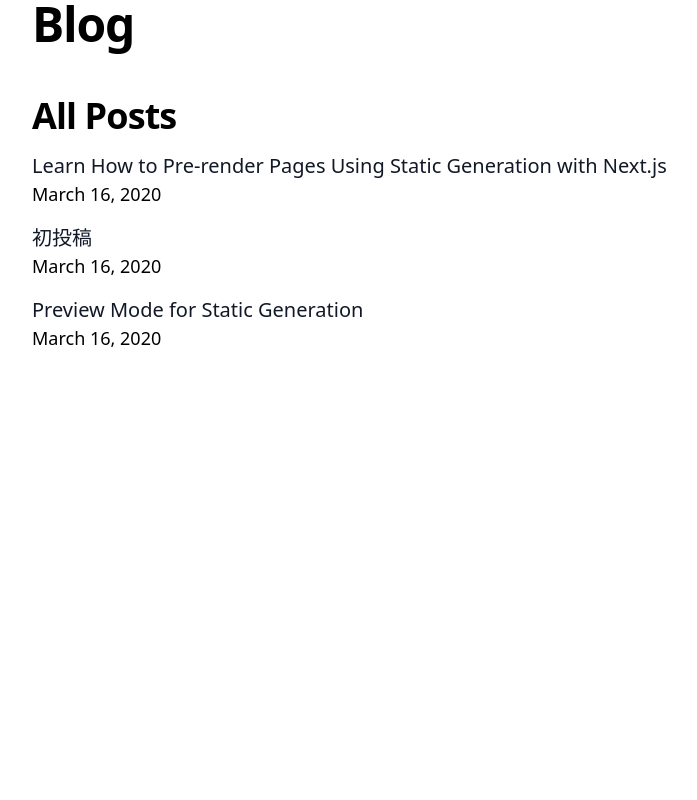
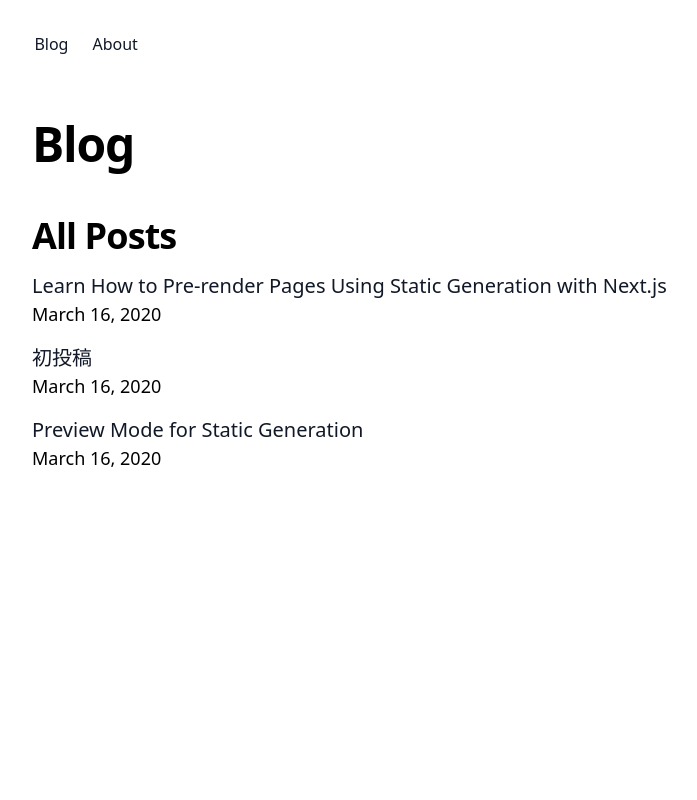
Before and after one commit to KentarouTawara/tech-blog-besed-Next.js, a Next.js app: page / in a window 1280 px wide. Shown: the top 800 px of the page, without its empty margins (272-969 px from the left). Built offline with nearby package versions, Linux system fonts and the light colour scheme.

Commit message:
add header

```diff
--- a/components/header.tsx
+++ b/components/header.tsx
@@ -2,12 +2,18 @@ import Link from 'next/link'
 
 const Header = () => {
   return (
-    <h2 className="text-2xl md:text-4xl font-bold tracking-tight md:tracking-tighter leading-tight mb-20 mt-8">
-      <Link href="/">
-        <a className="hover:underline">Blog</a>
-      </Link>
-      .
-    </h2>
+    <div className="flex flex-col justify-center px-8">
+      <nav className="flex items-center justify-between w-full relative max-w-2xl border-gray-200 dark:border-gray-700 mx-auto pt-8 pb-8 sm:pb-16  text-gray-900 ">
+        <div className="ml-[-0.60rem]">
+          <Link href="/">
+            <a className="p-1 sm:px-3 sm:py-2 rounded-lg hover:bg-gray-200 transition-all">Blog</a>
+          </Link>
+          <Link href="/about">
+            <a className="p-1 sm:px-3 sm:py-2 rounded-lg hover:bg-gray-200 transition-all">About</a>
+          </Link>
+        </div>
+      </nav>
+    </div>
   )
 }
 
--- a/components/layout.tsx
+++ b/components/layout.tsx
@@ -1,6 +1,7 @@
 import Alert from './alert'
 import Footer from './footer'
 import Meta from './meta'
+import Header from './header'
 
 type Props = {
   preview?: boolean
@@ -11,6 +12,7 @@ const Layout = ({ preview, children }: Props) => {
   return (
     <>
       <Meta />
+      < Header />
       <div className="min-h-screen">
         <main>{children}</main>
       </div>
```
